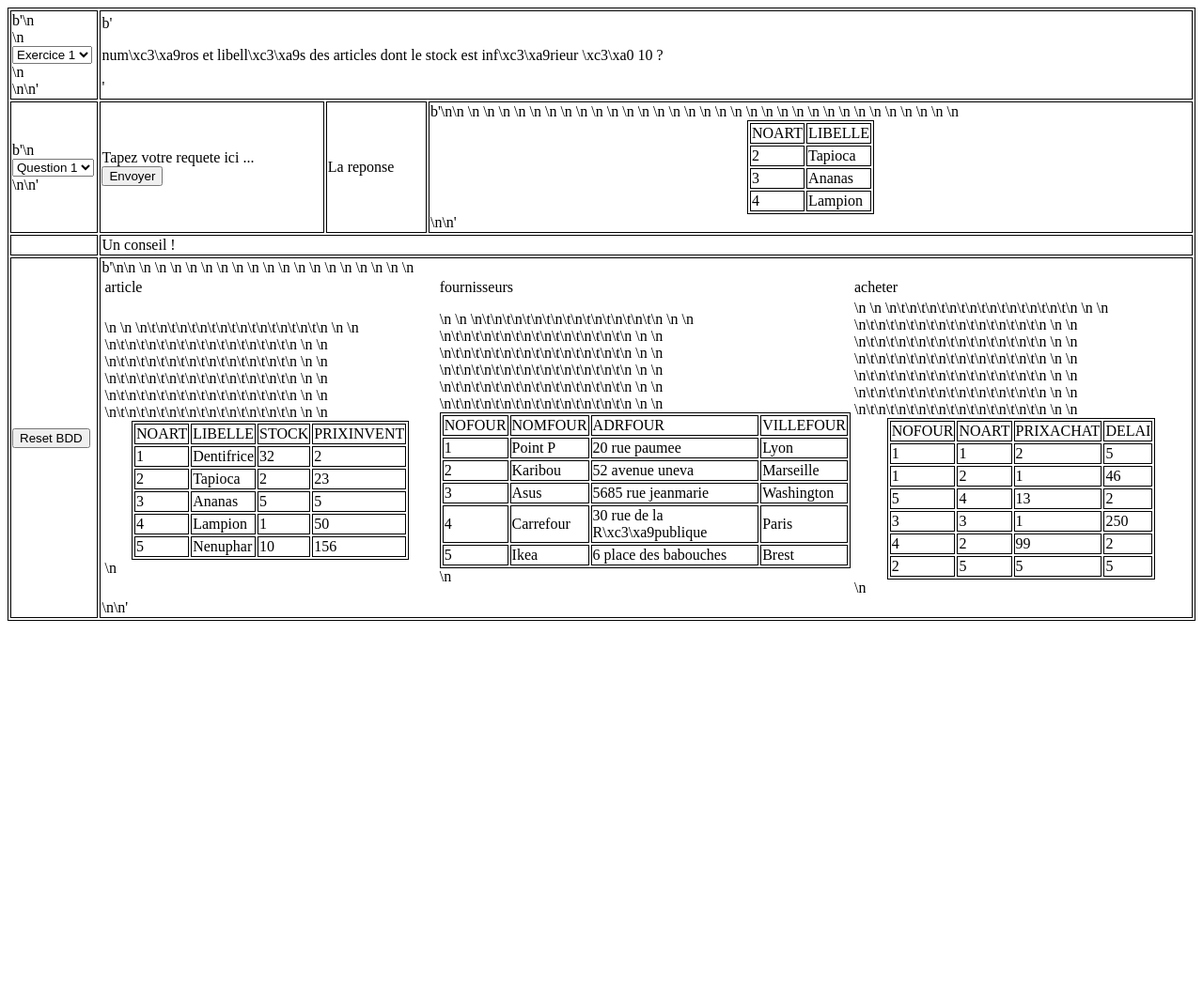
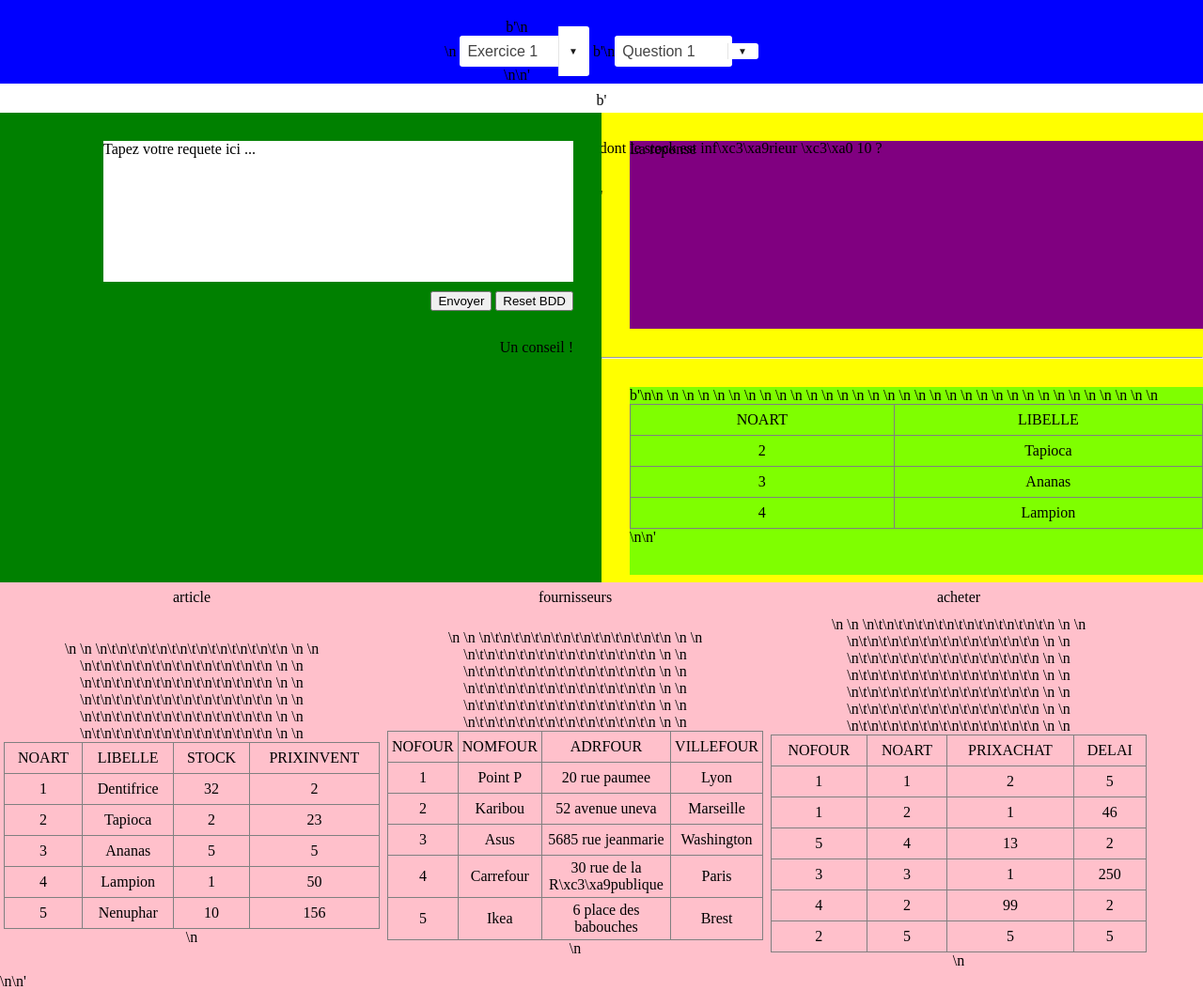
Before and after one commit to ujm-projet-l3info-2017/Groupe1, a Django app: page / in a window 1280 px wide. Shown: the whole page at 94% size. Before the commit the page ends 661 px from the top, so only its background shows below. Run offline with Django 3.2, Linux system fonts and the light colour scheme; data comes from the database, SQL or seed files in the repository; both versions use the stored data as it was after the commit.

Commit message:
feat: css

```diff
--- a/static/website/css/index.css
+++ b/static/website/css/index.css
@@ -1,16 +1,9 @@
 body {
     background: #FFFFFF;
+    margin:0;
 }
 
-#input_output table {
-    margin: 0 auto;
-}
-
-table, th, td {
-    border: 1px solid black;
-}
-
-#noBorder {
+.noBorder {
     border: None;
 }
 
@@ -25,3 +18,203 @@ table, th, td {
 .color-2 {
     background: red;
 }
+
+#header{
+    padding-top:20px;
+    height:100px;
+    background:blue;
+    text-align:center;
+}
+#question_label{
+    margin: auto;
+    vertical-align:middle;
+    display:block;
+    background:white;
+    height:35px;
+    line-height:2.2em;
+    min-width:100px;
+}
+
+#input{
+    width:50%;
+    background:green;
+    min-height:500px;
+    position:absolute;
+}
+
+#input_text{
+    position:relative;
+    margin-top:30px;
+    margin-right:30px;
+    float:right;
+    height:150px;
+    background:white;
+    min-width:500px;
+}
+
+#display_request{
+    display:block;
+    float:right;
+    width:50%;
+    background:yellow;
+    min-height:500px;
+}
+#form_submit{
+    clear:right;
+    float:right;
+    margin-top:10px;
+    margin-right:30px;
+}
+
+#hint{
+    min-height:150px;
+    margin-top:30px;
+    margin-right:30px;
+    clear:right;
+    float:right;
+}
+
+#output_request{
+    margin-top:30px;
+    margin-left:30px;
+    margin-bottom:30px;
+    min-height:200px;
+    background:purple;
+}
+#expected_request{
+    margin-top:30px;
+    margin-left:30px;
+
+    min-height:200px;
+    background:chartreuse;
+}
+
+#tables{
+    margin:auto;
+    margin-bottom:0;
+    background:pink;
+}
+
+
+
+
+/* http://red-team-design.developpez.com/tutoriels/css/donner-style-listes-deroulantes/ */
+
+.custom-dropdown--large {
+    font-size: 1.5em;
+}
+
+.custom-dropdown--small {
+    font-size: .7em;
+}
+
+.custom-dropdown__select{
+    font-size: inherit; /* inherit size from .custom-dropdown */
+    padding: .5em; /* add some space*/
+    margin: 0; /* remove default margins */
+}
+
+.custom-dropdown__select--white {
+    background-color: #fff;
+    color: #444;
+    width:125px;
+}
+
+@supports (pointer-events: none) and
+((-webkit-appearance: none) or
+ (-moz-appearance: none) or
+ (appearance: none)) {
+
+    .custom-dropdown {
+        position: relative;
+        display: inline-block;
+        vertical-align: middle;
+    }
+
+    .custom-dropdown__select {
+        padding-right: 2.5em; /* accommodate with the pseudo elements for the dropdown arrow */
+        border: 0;
+        border-radius: 3px;
+        -webkit-appearance: none;
+        -moz-appearance: none;
+        appearance: none;
+    }
+
+    .custom-dropdown::before,
+    .custom-dropdown::after {
+        content: "";
+        position: absolute;
+        pointer-events: none;
+    }
+
+    .custom-dropdown::after { /*  Custom dropdown arrow */
+        content: "\25BC";
+        height: 1em;
+        font-size: .625em;
+        line-height: 1;
+        right: 1.2em;
+        top: 50%; margin-top: -.5em;
+    }
+
+    .custom-dropdown::before { /*  Custom dropdown arrow cover */
+        width: 2em;
+        right: 0; top: 0; bottom: 0;
+        border-radius: 0 3px 3px 0;
+    }
+
+    .custom-dropdown__select[disabled] {
+        color: rgba(0,0,0,.3);
+    }
+
+    .custom-dropdown.custom-dropdown--disabled::after {
+        color: rgba(0,0,0,.1);
+    }
+
+    /* White dropdown style */
+    .custom-dropdown--white::before {
+        top: .5em; bottom: .5em;
+        background-color: #fff;
+        border-left: 1px solid rgba(0,0,0,.1);
+    }
+
+    .custom-dropdown--white::after {
+        color: rgba(0,0,0,.9);
+    }
+
+    /* FF only temp fix */
+    @-moz-document url-prefix() {
+        .custom-dropdown__select              { padding-right: .9em }
+        .custom-dropdown--large .custom-dropdown__select { padding-right: 1.3em }
+        .custom-dropdown--small .custom-dropdown__select { padding-right: .5em }
+    }
+}
+
+
+/* https://www.xul.fr/css/table.php */
+table {
+    border-collapse:collapse;
+    width:100%;
+    max-width:700px;
+    min-width:400px;
+    text-align:center;
+}
+
+caption {
+    caption-side:bottom;
+    font-weight:bold;
+    font-style:italic;
+    margin:4px;
+}
+
+table, td {
+    border: 1px solid gray;
+}
+
+td {
+    height: 24px;
+    padding:4px;
+    vertical-align:middle;
+
+    text-align:center;
+    margin:auto;
+}
--- a/website/templates/website/exercise.html
+++ b/website/templates/website/exercise.html
@@ -1,6 +1,6 @@
 {% if row %}
 <form>
-    <select id="exercise_selection" onchange="get_question();  get_label(); get_expected_request(); get_tables();">
+    <select id="exercise_selection" class="custom-dropdown__select custom-dropdown__select--white" onchange="get_question();  get_label(); get_expected_request(); get_tables();">
   {% for line in row %}
   {% for value in line %}
   <option value={{value}}>Exercice {{value}}</option>
--- a/website/templates/website/index.html
+++ b/website/templates/website/index.html
@@ -13,54 +13,52 @@
   </head>
 
   <body>
-    <div id="input_output">
-      <table>
-	<tr>
-	    <td id="exercise">
+    <div id="header">
+
+      <span id="exercise" class="custom-dropdown custom-dropdown--white">
 	{{exercice | safe}}
-	    </td>
-	  </td>
-	  <td id="question_label" colspan="3">
+      </span>
+
+      <span id="question" class="custom-dropdown custom-dropdown--white">
+	{{question | safe}}
+      </span>
+
+      <div id="question_label">
 	{{label | safe}}
-	  </td>
-	</tr>
-	<tr>
-	    <td id="question">
-		{{question | safe}}
-	    </td>
-	  <td id="input">
-	    <form>
+      </div>
+
+    </div>
+
+
+    <div id="input">
       <div id="input_text" contenteditable="true" onkeyup="color()">Tapez votre requete ici ...</div>
+
+      <form id="form_submit">
 	<input type="button" onclick="get_request(); get_hint()" value="Envoyer" />
-	    </form>
-	  </td>
-	  <td id="output_request">
-	    <p>La reponse</p>
-	  </td>
-	    <td id="expected_request">
-	      {{expected_request |safe }}
-	  </td>
-	</tr>
-        <tr>
-	    <td>
-	    </td>
-	    </td>
-	    <td id="hint" colspan="3">
-		Un conseil !
-	    </td>
-        </tr>
-        <tr>
-	  <td>
-	    <form>
 	<input type="button" onclick="reset_tables()" value="Reset BDD" />
       </form>
-	    </td>
-	    </td>
-	    <td id="tables" colspan="3">
+
+      <div id="hint">
+	Un conseil !
+      </div>
+
+
+    </div>
+    <div id="display_request">
+
+
+      <div id="output_request">
+	<p>La reponse</p>
+      </div>
+      <hr>
+      <div id="expected_request">
+	{{expected_request |safe }}
+      </div>
+    </div>
+
+    <div id="tables">
 	{{tables | safe}}
-	    </td>
-	</tr>
-      </table>
+    </div>
   </body>
 
 </html>
--- a/website/templates/website/question.html
+++ b/website/templates/website/question.html
@@ -1,5 +1,5 @@
 {% if row %}
-<select id="question_selection" onchange="get_label(); get_expected_request()">
+<select id="question_selection" class="custom-dropdown__select custom-dropdown__select--white" onchange="get_label(); get_expected_request()">
   {% for line in row %}
   {% for value in line %}
   <option value={{value}}>Question {{value}}</option>
--- a/website/templates/website/tables_exercise.html
+++ b/website/templates/website/tables_exercise.html
@@ -1,13 +1,13 @@
 {% if tables  %}
-<table id="noBorder">
+<table class="noBorder">
   <tr >
     {% for n in name %}
-    <td id="noBorder"> {{ n }} </td>
+    <td class="noBorder"> {{ n }} </td>
     {% endfor %}
   </tr>
   <tr>
     {% for tab in tables  %}
-    <td id="noBorder">
+    <td class="noBorder">
     <table>
       <tr>
 	{% for cn in tab.0 %}
```
Also changed, not shown: db.sqlite3. Lines whose indentation alone changed are shown as unchanged.
